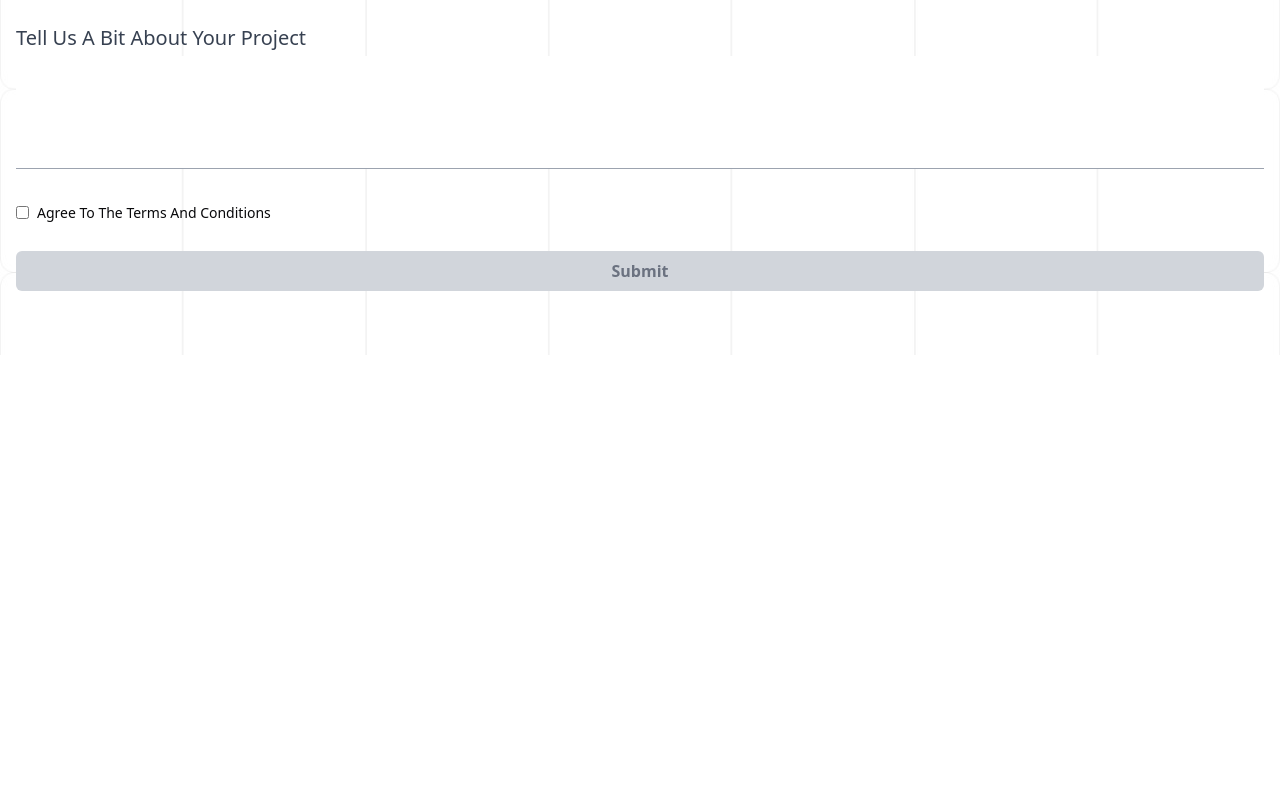
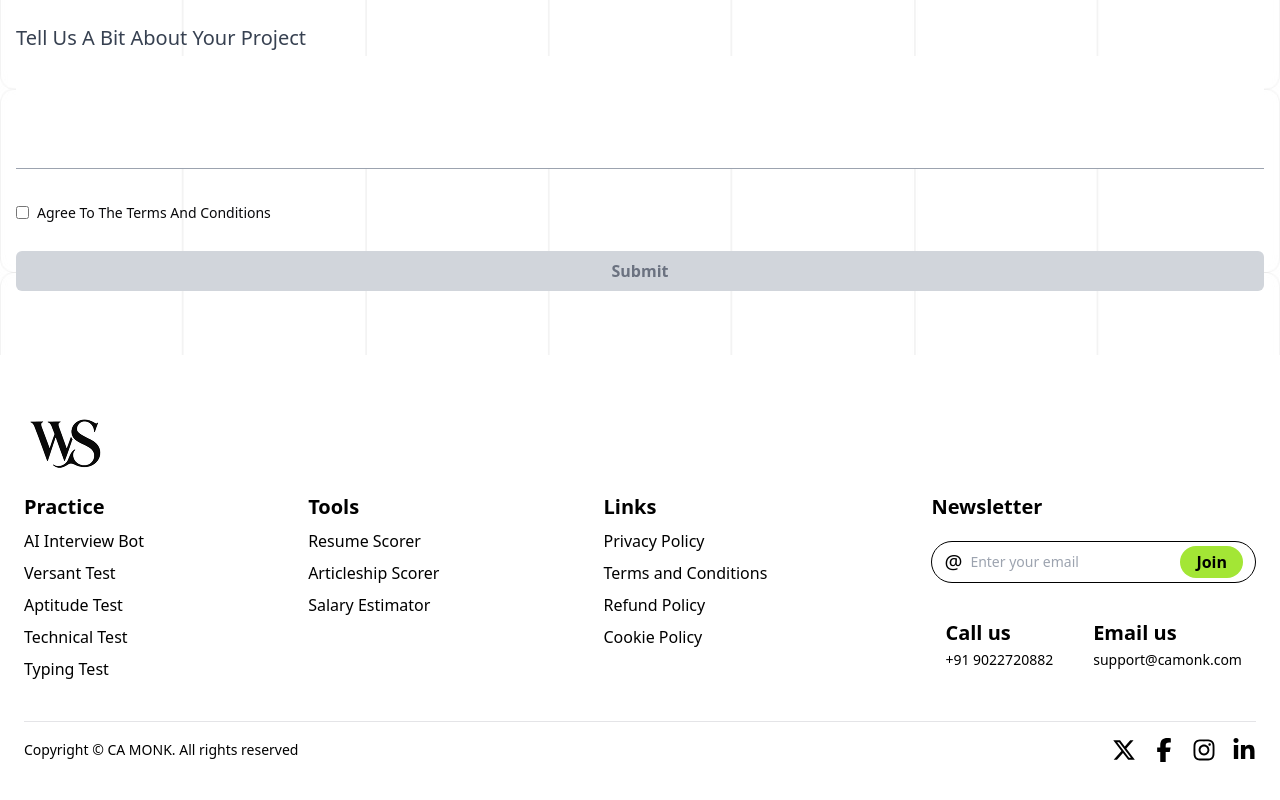
Before and after one commit to Sandipan-seth/WebWorkStudioPage, a React (Vite) app: page /contact-us in a window 1280 px wide. Shown: the part 1110-1910 px from the top of the page. Before the commit the page ends 1465 px from the top, so only its background shows below. Built offline with nearby package versions, Linux system fonts and the light colour scheme.

Commit message:
Contact Page footer done

```diff
--- a/src/pages/Contact.jsx
+++ b/src/pages/Contact.jsx
@@ -13,7 +13,7 @@ const Contact = () => {
     <div className="w-full min-h-screen bg-white relative" style={bgStyle}>
       <Navbar />
       <Form />
-      {/* <LowerFooter /> */}
+      <LowerFooter />
     </div>
   );
 }
```
